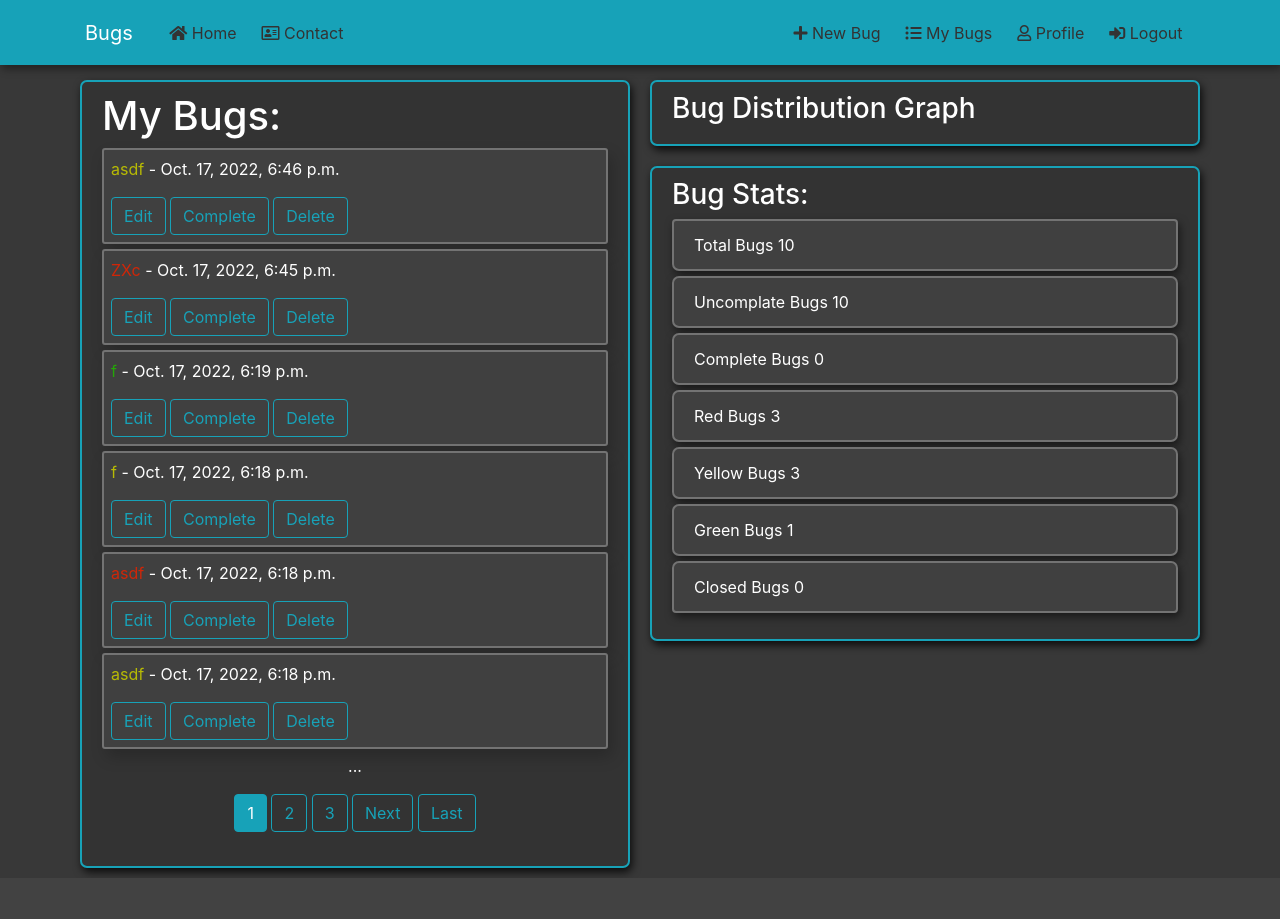
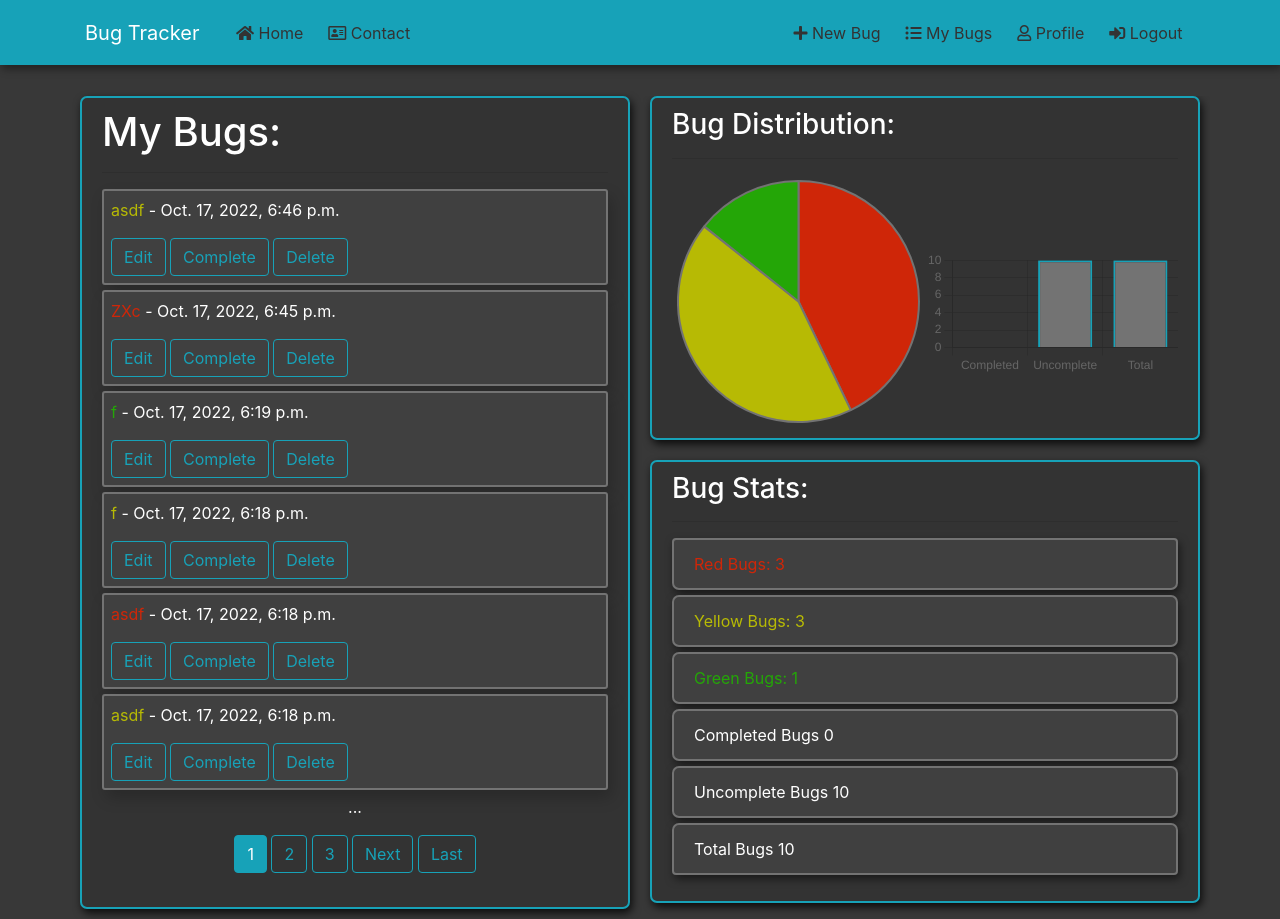
Before and after one commit to nealmick/SquashBug, a Django app: page /bugs/ in a window 1280 px wide. Before the commit the page ends 878 px from the top, so only its background shows below. Run offline with Django 4.2, Linux system fonts and the light colour scheme; a user stored in the database is signed in; data comes from the database, SQL or seed files in the repository; some libraries are stand-ins or nearby versions.

Commit message:
Add files via upload

```diff
--- a/bugs/models.py
+++ b/bugs/models.py
@@ -20,7 +20,7 @@ class Bug(models.Model):
     author = models.ForeignKey(User, on_delete=models.CASCADE)
     date = models.DateTimeField(default=timezone.now)
     title = models.CharField(null=True, blank=True, max_length=50)
-    description = models.TextField(null=True, blank=True, max_length=500)
+    description = models.TextField(null=True, blank=True, max_length=1500)
     open = models.BooleanField(default=True)
     def __str__(self):
         return str(self.author)
--- /dev/null
+++ b/bugs/static/bugs/mychart.js
@@ -0,0 +1,122 @@
+
+
+const rb = JSON.parse(document.getElementById('redBugs').textContent);
+const yb = JSON.parse(document.getElementById('yellowBugs').textContent);
+const gb = JSON.parse(document.getElementById('greenBugs').textContent);
+
+
+const data = {
+    labels: [
+      'Red Bugs',
+      'Yellow Bugs',
+      'Green Bugs'
+    ],
+    datasets: [{
+      label: 'My First Dataset',
+      data: [rb, yb, gb],
+      backgroundColor: [
+        '#cf2608',
+        '#b7ba04',
+        '#24a607'
+      ],
+      hoverOffset: 10,
+      borderColor: ['#737373', '#737373', '#737373 '],
+      borderWidth: 2
+    }]
+  };
+
+
+const config = {
+    type: 'pie',
+    data: data,
+    options: {
+        plugins: {
+            legend: {
+              display: false
+            }
+          },
+          layout: {
+            padding: {
+                // Any unspecified dimensions are assumed to be 0
+                top: 5,
+                bottom: 5,
+                left: 5,
+                right: 5,
+            }
+        }
+        }
+
+  };
+
+const cb = JSON.parse(document.getElementById('completedBugs').textContent);
+const ob = JSON.parse(document.getElementById('uncompleteBugs').textContent);
+const ub = JSON.parse(document.getElementById('totalBugs').textContent);
+  const data2 = {
+    labels: [
+      'Completed',
+      'Uncomplete',
+      'Total'
+    ],
+    datasets: [{
+      label: 'Bugs',
+      data: [cb, ob, ub],
+      backgroundColor: [
+        '#737373',
+        '#737373',
+        '#737373'
+      ],
+      hoverOffset: 5,
+      borderColor: ['#17a2b8', '#17a2b8', '#17a2b8 '],
+      borderWidth: 2
+    }]
+  };
+
+
+  const config2 = {
+    type: 'bar',
+    data: data2,
+    options: {
+        plugins: {
+            legend: {
+              display: false
+            }
+          },
+        scales: {
+            x: {
+              title: {
+                display: false,
+                text: 'Number'
+              }
+            },
+            y: {
+              title: {
+                display: false,
+                text: 'Value'
+              },
+              min: 0,
+              max: cb.int,
+              ticks: {
+                suggestedMin: -10,    // minimum will be 0, unless there is a lower value.
+                // OR //
+                //beginAtZero: true   // minimum value will be 0.
+                steps: 20,
+                stepValue: 1,
+                }
+
+            }
+        }
+    },
+  };
+
+
+  const myChart = new Chart(document.getElementById('myChart'),config);
+
+
+
+
+
+
+  const myChart2 = new Chart(document.getElementById('myChart2'),config2);
+
+
+  console.log('helloworld')
--- a/bugs/static/bugs/style.css
+++ b/bugs/static/bugs/style.css
@@ -2,7 +2,7 @@
 body {
     background: #383838;
     color: #333333;
-    margin-top: 5rem;
+    margin-top: 6rem;
   }
 
 
--- a/bugs/templates/bugs/base.html
+++ b/bugs/templates/bugs/base.html
@@ -7,10 +7,13 @@
     <meta name="viewport" content="width=device-width, initial-scale=1, shrink-to-fit=no">
 
     <!-- Bootstrap CSS -->
+    <script src="https://ajax.googleapis.com/ajax/libs/jquery/3.6.0/jquery.min.js"></script>
 
     <link rel="stylesheet" href="https://maxcdn.bootstrapcdn.com/bootstrap/4.0.0/css/bootstrap.min.css" integrity="sha384-Gn5384xqQ1aoWXA+058RXPxPg6fy4IWvTNh0E263XmFcJlSAwiGgFAW/dAiS6JXm" crossorigin="anonymous">
     <!-- icons -->
     <link rel="stylesheet" href="https://use.fontawesome.com/releases/v5.8.1/css/all.css">
+    <script src="https://cdnjs.cloudflare.com/ajax/libs/popper.js/1.12.9/umd/popper.min.js" integrity="sha384-ApNbgh9B+Y1QKtv3Rn7W3mgPxhU9K/ScQsAP7hUibX39j7fakFPskvXusvfa0b4Q" crossorigin="anonymous"></script>
+    <script src="https://cdn.jsdelivr.net/npm/chart.js"></script>
     <link href="{% static 'bugs/style.css'%}" rel="stylesheet">
 
     <title>Bug Tracker!!</title>
@@ -19,7 +22,7 @@
       <header class="site-header background">
         <nav class="navbar navbar-expand-md navbar-dark bg-steel fixed-top">
           <div class="container">
-            <a class="navbar-brand mr-4" href="{% url 'index'%}">Bugs</a>
+            <a class="navbar-brand mr-4" href="{% url 'index'%}">Bug Tracker</a>
             <button class="navbar-toggler" type="button" data-toggle="collapse" data-target="#navbarToggle" aria-controls="navbarToggle" aria-expanded="false" aria-label="Toggle navigation">
             <span class="navbar-toggler-icon"></span>
             </button>
@@ -40,7 +43,8 @@
                 {% else %}
                   <a class="nav-item nav-link" href="{% url 'login'%}"><i class="fas fa-sign-in-alt"></i><span> Login</span></a>
                   <a class="nav-item nav-link" href="{% url 'register'%}"><i class="far fa-user"></i><span> Register</span></a>
-                {% endif %}
+
+                  {% endif %}
                 </ul>
               </div>
         </nav>
@@ -61,8 +65,8 @@
 
 
     </main>
-      <script src="https://code.jquery.com/jquery-3.2.1.slim.min.js" integrity="sha384-KJ3o2DKtIkvYIK3UENzmM7KCkRr/rE9/Qpg6aAZGJwFDMVNA/GpGFF93hXpG5KkN" crossorigin="anonymous"></script>
-      <script src="https://cdnjs.cloudflare.com/ajax/libs/popper.js/1.12.9/umd/popper.min.js" integrity="sha384-ApNbgh9B+Y1QKtv3Rn7W3mgPxhU9K/ScQsAP7hUibX39j7fakFPskvXusvfa0b4Q" crossorigin="anonymous"></script>
-      <script src="https://maxcdn.bootstrapcdn.com/bootstrap/4.0.0/js/bootstrap.min.js" integrity="sha384-JZR6Spejh4U02d8jOt6vLEHfe/JQGiRRSQQxSfFWpi1MquVdAyjUar5+76PVCmYl" crossorigin="anonymous"></script>
+    <script src="https://cdnjs.cloudflare.com/ajax/libs/popper.js/1.12.9/umd/popper.min.js" integrity="sha384-ApNbgh9B+Y1QKtv3Rn7W3mgPxhU9K/ScQsAP7hUibX39j7fakFPskvXusvfa0b4Q" crossorigin="anonymous"></script>
+    <script src="https://cdnjs.cloudflare.com/ajax/libs/popper.js/1.12.9/umd/popper.min.js" integrity="sha384-ApNbgh9B+Y1QKtv3Rn7W3mgPxhU9K/ScQsAP7hUibX39j7fakFPskvXusvfa0b4Q" crossorigin="anonymous"></script>
+    <script src="https://maxcdn.bootstrapcdn.com/bootstrap/4.0.0/js/bootstrap.min.js" integrity="sha384-JZR6Spejh4U02d8jOt6vLEHfe/JQGiRRSQQxSfFWpi1MquVdAyjUar5+76PVCmYl" crossorigin="anonymous"></script>
     </body>
 </html>
--- a/bugs/templates/bugs/bugs.html
+++ b/bugs/templates/bugs/bugs.html
@@ -2,41 +2,56 @@
 {% extends "bugs/base.html"%}
 {% load crispy_forms_tags %}
 
+{% load static %}
 
 
 
 {% block content%}
 
+
   {% if request.user.is_authenticated %}
+
+
+
+  {{ rb|json_script:"redBugs" }}
+  {{ yb|json_script:"yellowBugs" }}
+  {{ gb|json_script:"greenBugs" }}
+  {{ cb|json_script:"completedBugs" }}
+  {{ ob|json_script:"uncompleteBugs" }}
+  {{ ub|json_script:"totalBugs" }}
+
 
   <div class="col-md-6" style="padding-left: 10px;padding-right: 10px;">
         <div class="content-section" style="width: col-md-6">
         <h1>My Bugs:</h1>
-
+          <hr>
         {% for bug in bugs %}
 
 
 
                   <div>
-                    <div onclick="location.href='{% url 'edit-bug' bug.pk%}';"class="content-section ff">
+                    <div class="content-section ff">
 
                       {% if bug.severity == 'red' %}
 
-                      <p style="font-size: 22; "><span style="color: #cf2608;"> {{bug.title}} </span> - {{bug.date}}</p>
+                      <p style="font-size: 32; "><span style="color: #cf2608;"> {{bug.title}} </span> - {{bug.date}}</p>
                       {% endif %}
                       {% if bug.severity == 'yellow' %}
-                      <p style="font-size: 22;"><span style="color: #b7ba04;"> {{bug.title}} </span> - {{bug.date}}</p>
+                      <p style="font-size: 32;"><span style="color: #b7ba04;"> {{bug.title}} </span> - {{bug.date}}</p>
 
 
                       {% endif %}
                       {% if bug.severity == 'green' %}
-                      <p style="font-size: 22;"><span style="color: #24a607;">{{bug.title}} </span> - {{bug.date}}</p>
+                      <p style="font-size: 32;"><span style="color: #24a607;">{{bug.title}} </span> - {{bug.date}}</p>
 
                       {% endif %}
 
-                      <button style="position: relative; " class="btn btn-outline-info" onclick="">Edit</button>
-                      <button style="position: relative; " class="btn btn-outline-info" onclick="">Complete</button>
-                      <button style="position: relative; " class="btn btn-outline-info" onclick="">Delete</button>
+                      <button style="position: relative; " class="btn btn-outline-info" onclick="location.href='{% url 'edit-bug' bug.pk%}';">Edit</button>
+                      <button style="position: relative; " class="btn btn-outline-info" onclick="location.href='{% url 'complete-bug' bug.pk%}'">Complete</button>
+                      <button style="position: relative; " class="btn btn-outline-info" onclick="location.href='{% url 'del-bug' bug.pk%}';">Delete</button>
+
+
+                      </form>
                   </div>
 
               </div
@@ -71,22 +86,39 @@
         </div>
       </div>
 
-        <div class="col-md-6 " style="padding-left: 10px;padding-right: 10px;">
-          <div class="content-section">
-            <h3>Bug Distribution Graph</h3>
+        <div class="col-md-6 " style="padding-left: 10px;padding-right: 10px; overflow:hidden;">
+          <div class="content-section" style="overflow:hidden;">
+            <h3>Bug Distribution: </h3>
+            <hr>
+
+
+            <div style="height: 40%; width: 50%; float:left">
+              <canvas id="myChart"></canvas>
+
+           </div>
+           <div style="margin-top: 15%;height: 40%; width: 50%; float:right">
+            <canvas id="myChart2"></canvas>
+           </div>
+
+
+
+
+
 
           </div>
 
             <div class="content-section" style="margin-top: 20px;">
               <h3>Bug Stats:</h3>
+              <hr>
                 <ul class="list-group">
+
+                  <li class="list-group-item list-group-item-light"><span style="color: #cf2608;"> Red Bugs: {{rb}} </span></li>
+                  <li class="list-group-item list-group-item-light"><span style="color: #b7ba04;"> Yellow Bugs: {{yb}} </span></li>
+                  <li class="list-group-item list-group-item-light"><span style="color: #24a607;">Green Bugs: {{gb}} </span></li>
+
+                  <li class="list-group-item list-group-item-light">Completed Bugs {{cb}}</li>
+                  <li class="list-group-item list-group-item-light">Uncomplete Bugs {{ob}}</li>
                   <li class="list-group-item list-group-item-light">Total Bugs {{ub}}</li>
-                  <li class="list-group-item list-group-item-light">Uncomplate Bugs {{ob}}</li>
-                  <li class="list-group-item list-group-item-light">Complete Bugs {{cb}}</li>
-                  <li class="list-group-item list-group-item-light">Red Bugs {{rb}}</li>
-                  <li class="list-group-item list-group-item-light">Yellow Bugs {{yb}}</li>
-                  <li class="list-group-item list-group-item-light">Green Bugs {{gb}}</li>
-                  <li class="list-group-item list-group-item-light">Closed Bugs {{cb}}</li>
 
 
                 </ul>
@@ -115,4 +147,6 @@
     {% endif %}
   </body>
 </div>
+<script  src="{% static 'bugs/myChart.js'%}"></script>
+
 {% endblock content %}
--- a/bugs/urls.py
+++ b/bugs/urls.py
@@ -10,5 +10,8 @@ urlpatterns = [
     path('', views.index, name='index'),
     path('bugs/', BugListView.as_view() , name='home-bugs'),
     path('new/', BugCreateView.as_view(), name='new-bug'),
+    path('edit/save/', views.saveBug, name='save-bug'),
     path('edit/<int:pk>', views.editBug, name='edit-bug'),
+    path('del/<int:pk>', views.delBug, name='del-bug'),
+    path('complete/<int:pk>', views.completeBug, name='complete-bug'),
 ]
--- a/bugs/views.py
+++ b/bugs/views.py
@@ -15,6 +15,7 @@ import requests, json, time, operator, pickle, random
 import functools, random
 from django.contrib import messages
 from .forms import BugUpdateForm
+from django.db.models import Q
 # Create your views here.
 
 
@@ -24,6 +25,67 @@ def index(request):
     context = {}
     return render(request, 'bugs/index.html',context)
 
+def completeBug(request, pk):
+    b = Bug.objects.filter(pk=pk)
+    b.update(open=False)
+    p = Profile.objects.filter(user=request.user)
+    p.update(userCompletedBugs=p.values('userCompletedBugs')[0]['userCompletedBugs']+1)
+    return redirect('home-bugs')
+
+
+
+def delBug(request, pk):
+    b = Bug.objects.filter(pk=pk)
+    s = b.values('severity')[0]['severity']
+
+    p = Profile.objects.filter(user=request.user)
+    p.update(userBugs=p.values('userBugs')[0]['userBugs']-1)
+    if s =="green":
+        p.update(greenBugs=p.values('greenBugs')[0]['greenBugs']-1)
+    if s =="yellow":
+        p.update(yellowBugs=p.values('yellowBugs')[0]['yellowBugs']-1)
+
+    if s =="red":
+        p.update(redBugs=p.values('redBugs')[0]['redBugs']-1)
+
+    b.delete()
+
+    return redirect('home-bugs')
+def saveBug(request):
+    context = {}
+
+    p = Profile.objects.filter(user=request.user)
+    id_title = request.GET['id_title']
+    id_severity = request.GET['id_severity']
+    id_description = request.GET['id_description']
+    b = Bug.objects.filter(pk=request.GET['pk'])
+    b.update(title=id_title)
+    b.update(description=id_description)
+
+    s = b.values('severity')[0]['severity']
+    print(id_severity)
+    if s != id_severity:
+        if s =="green":
+            p.update(greenBugs=p.values('greenBugs')[0]['greenBugs']-1)
+        if s =="yellow":
+            p.update(yellowBugs=p.values('yellowBugs')[0]['yellowBugs']-1)
+
+        if s =="red":
+            p.update(redBugs=p.values('redBugs')[0]['redBugs']-1)
+        if id_severity == 'green':
+            p.update(greenBugs=p.values(id_severity+'Bugs')[0][id_severity+'Bugs']+1)
+        if id_severity == 'yellow':
+            p.update(yellowBugs=p.values(id_severity+'Bugs')[0][id_severity+'Bugs']+1)
+        if id_severity == 'red':
+            p.update(redBugs=p.values(id_severity+'Bugs')[0][id_severity+'Bugs']+1)
+
+    b.update(severity=id_severity)
+
+    #d = b.values('description')[0]['description']
+    #s = b.values('severity')[0]['severity']
+
+
+    return redirect('home-bugs')
 
 
 class BugListView(ListView, LoginRequiredMixin):
@@ -50,7 +112,8 @@ class BugListView(ListView, LoginRequiredMixin):
         return context
     def get_queryset(self, **kwargs):
         user = self.request.user
-        return Bug.objects.filter(author=user).order_by('-date')
+
+        return Bug.objects.filter(author=user).order_by('-date').exclude(open=False)
 
     def form_valid(self, form):
         form.instance.author = self.request.user
@@ -102,6 +165,8 @@ def editBug(request,pk):
     context['t'] = t
     context['d'] = d
     context['s'] = s
+    context['pk'] = pk
+
     return render(request, 'bugs/edit.html', context)
 
 @login_required
```
Also changed, not shown: bugs/static/bugs/update.js (added, +65 -0 lines), bugs/templates/bugs/edit.html (+13 -4 lines), users/templates/users/profile.html (+4 -3 lines), bugs/migrations/0005_alter_bug_description.py (added).
